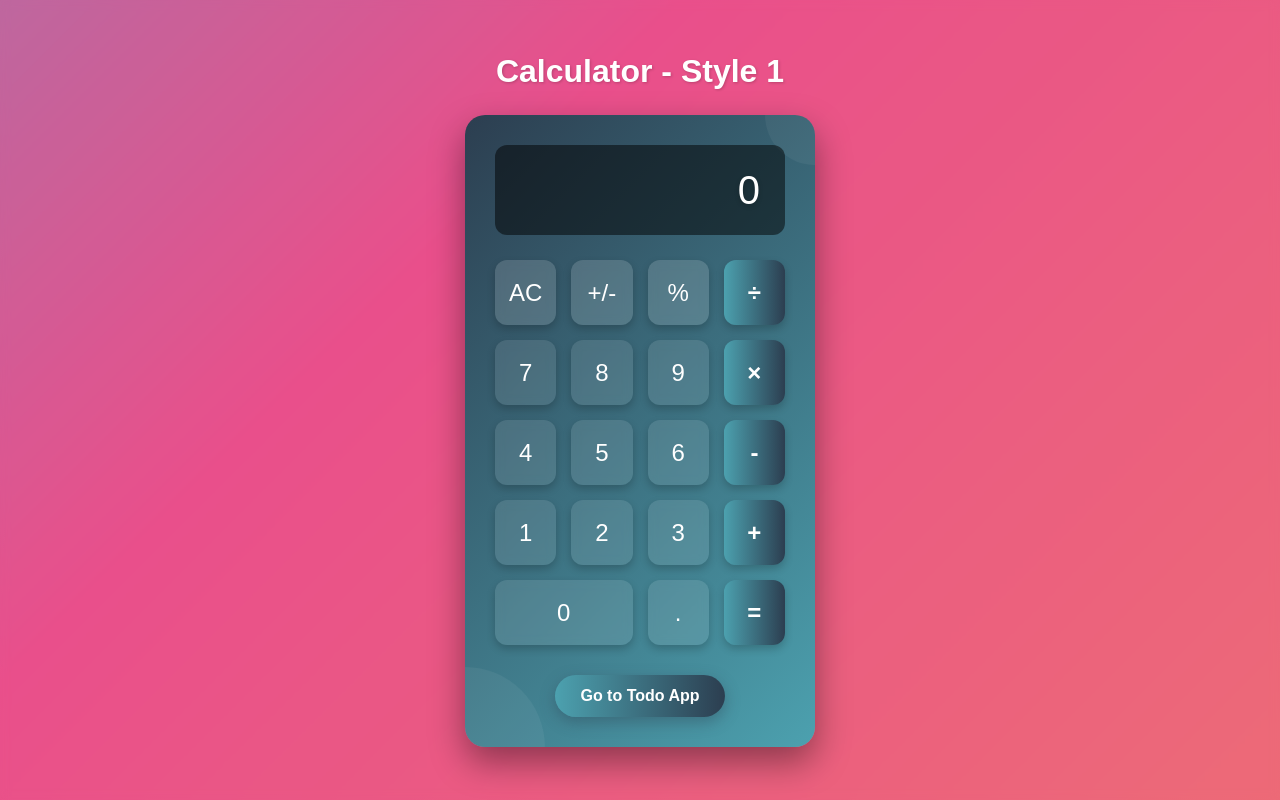
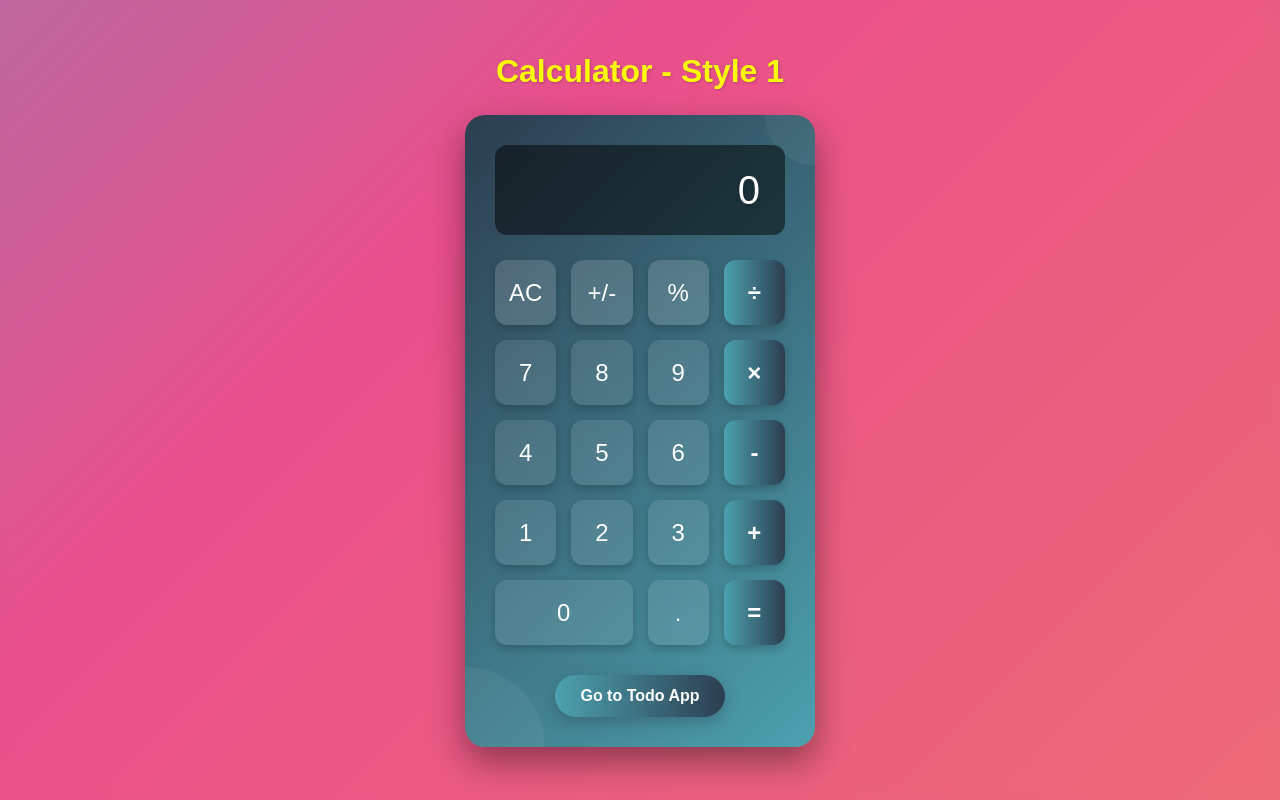
Before and after one commit to AryaAda123/calculator_and_to-do_app, a React (Vite) app: page / in a window 1280 px wide. Built offline with nearby package versions, Linux system fonts and the light colour scheme.

Commit message:
Update Calculator1.css

```diff
--- a/src/styles/Calculator1.css
+++ b/src/styles/Calculator1.css
@@ -8,7 +8,7 @@
 }
 
 .calculator1-container h1 {
-  color: #fff;
+  color: yellow;
   font-size: 32px;
   font-weight: 700;
   margin-bottom: 25px;
```
